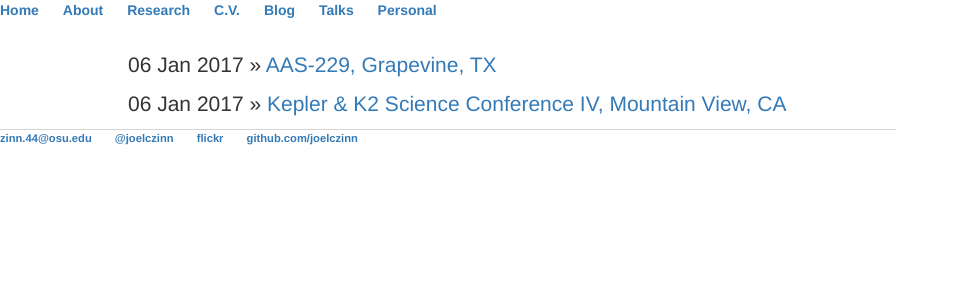
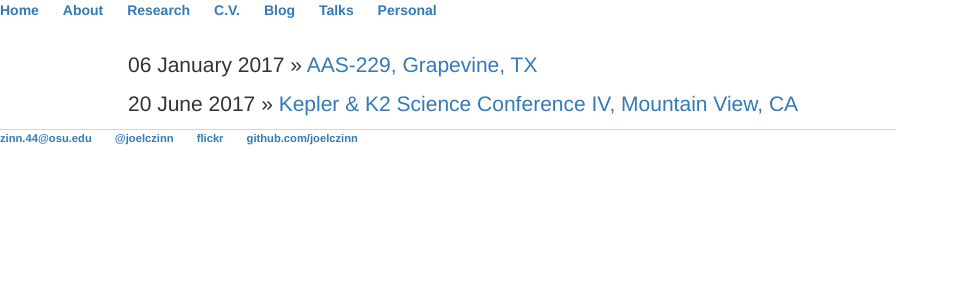
Before and after one commit to joelczinn/joelczinn.github.io, a Jekyll site: the page talks/index.html, which Jekyll copies as it is, in a window 1280 px wide. Shown: the top 300 px of the page, without its empty margins (0-959 px from the left). Built offline with Jekyll 4.4.1, drawn with Linux system fonts in a browser that asks for light colours; nearby versions of some CDN libraries; library files that are not in the unit come from our copies.

Commit message:
talks index corrected typo

```diff
--- a/talks/index.html
+++ b/talks/index.html
@@ -43,8 +43,8 @@ Joel C. Zinn changed analytics ID to his own and website to his own Jan 2017
       <h1></h1>
 <ul>
 
-  <p><span>06 Jan 2017</span> » <a href="/talks/2017-01-06-AAS-229.pptx" title="">AAS-229, Grapevine, TX</a></p>
-  <p><span>06 Jan 2017</span> » <a href="/talks/2017-06-20-Kepler-&-K2-Science-Conference-IV.pptx " title="">Kepler & K2 Science Conference IV, Mountain View, CA</a></p>
+  <p><span>06 January 2017</span> » <a href="/talks/2017-01-06-AAS-229.pptx" title="">AAS-229, Grapevine, TX</a></p>
+  <p><span>20 June 2017</span> » <a href="/talks/2017-06-20-Kepler-&-K2-Science-Conference-IV.pptx " title="">Kepler & K2 Science Conference IV, Mountain View, CA</a></p>
 
 </ul>
 
```
